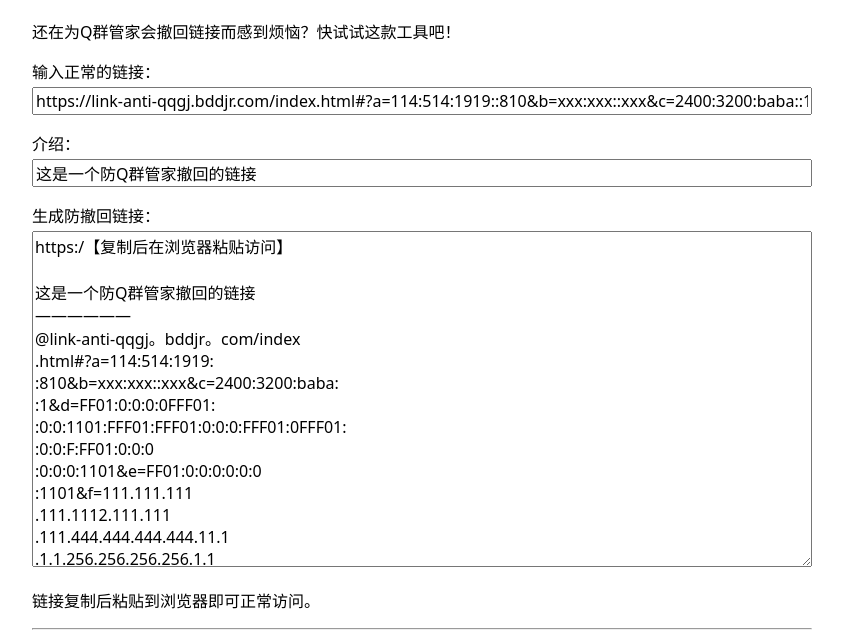
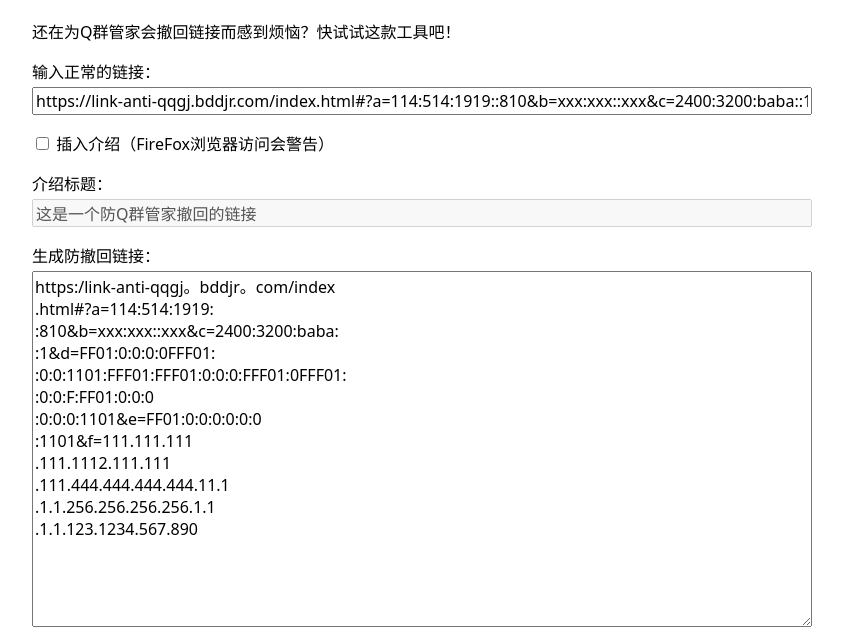
Before and after one commit to bddjr/link-anti-qqgj, a plain HTML site: page index.html in a window 1280 px wide. Shown: the part 70-713 px from the top of the page, without its empty margins (218-1061 px from the left). Drawn offline with Linux system fonts and the light colour scheme.

Commit message:
将插入介绍作为可选功能

```diff
--- a/index.html
+++ b/index.html
@@ -40,10 +40,10 @@
             resize: vertical;
         }
         #outputlink {
-            height: 330px;
+            height: 350px;
         }
         #sharethislink {
-            height: 104px;
+            height: 130px;
         }
         .disable_nodrop:disabled {
             cursor: no-drop;
@@ -71,13 +71,21 @@
         <noscript><h1 style="color:red;">请允许运行JavaScript以使用本工具。</h1></noscript>
         <p style="margin-bottom: 4px;">输入正常的链接：</p>
         <input type="text" id="inputlink" class="width_need_js disable_nodrop" disabled/>
-        <p style="margin-bottom: 4px;">介绍：</p>
+        <p>
+            <input type="checkbox" id="checkbox_need_description" disabled/>
+            <label for="checkbox_need_description">插入介绍（FireFox浏览器访问会警告）</label>
+        </p>
+        <p style="margin-bottom: 4px;">介绍标题：</p>
         <input type="text" id="inputdescription" class="width_need_js disable_nodrop" disabled/>
         <p style="margin-bottom: 4px;">生成防撤回链接：</p>
         <textarea type="text" id="outputlink" class="width_need_js disable_nodrop" readonly autocomplete="off" disabled></textarea>
         <p>链接复制后粘贴到浏览器即可正常访问。</p>
         <hr />
         <p style="margin-bottom: 4px;">分享该工具：</p>
+        <p style="margin: 6px 0;">
+            <input type="checkbox" id="sharethislink_checkbox_need_description" disabled/>
+            <label for="sharethislink_checkbox_need_description">插入介绍（FireFox浏览器访问会警告）</label>
+        </p>
         <textarea type="text" id="sharethislink" class="width_need_js disable_nodrop" readonly autocomplete="off" disabled></textarea>
         <hr />
         <p style="text-align: left;">
@@ -133,11 +141,13 @@
             for (let i of document.getElementsByClassName("width_need_js")) {
                 i.disabled = false;
             }
+            checkbox_need_description.disabled = false;
             // 函数，用于生成
             function outputlink_generator(){
-                console.log('outputlink input');
+                //console.log('outputlink input');
+                inputdescription.disabled = !checkbox_need_description.checked;
                 try {
-                    outputlink.value = link_anti_qqgj(inputlink.value, inputdescription.value);
+                    outputlink.value = link_anti_qqgj(inputlink.value, checkbox_need_description.checked, inputdescription.value);
                 }catch(e){
                     console.error(e);
                     outputlink.value = '生成失败';
@@ -146,10 +156,16 @@
             // 监视输入框的输入
             inputlink.addEventListener('input', outputlink_generator);
             inputdescription.addEventListener('input', outputlink_generator);
-            // 触发输入框的输入
-            inputlink.dispatchEvent(new Event('input'));
+            checkbox_need_description.addEventListener('click', outputlink_generator);
+            // 触发生成
+            outputlink_generator();
             // 分享该工具
-            sharethislink.value = link_anti_qqgj("https://link-anti-qqgj.bddjr.com", '链接防Q群管家撤回');
+            sharethislink_checkbox_need_description.disabled = false;
+            function sharethislink_generator(){
+                sharethislink.value = link_anti_qqgj("https://link-anti-qqgj.bddjr.com", sharethislink_checkbox_need_description.checked, '链接防Q群管家撤回');
+            }
+            sharethislink_checkbox_need_description.addEventListener('click', sharethislink_generator);
+            sharethislink_generator();
             // 鼠标选择输出框时自动全选
             for (let i of document.getElementsByTagName("textarea")){
                 i.addEventListener('focus', function(){
--- a/link_anti_qqgj.js
+++ b/link_anti_qqgj.js
@@ -1,10 +1,11 @@
 /**
  * @param {string} inputvalue
+ * @param {boolean} need_description
  * @param {string} description
  * @returns {string}
  */
-function link_anti_qqgj(inputvalue, description){
-    console.log('link_anti_qqgj');
+function link_anti_qqgj(inputvalue, need_description, description=''){
+    //console.log('link_anti_qqgj');
     // 除首尾空白符
     inputvalue = inputvalue.trim()
     const description_trim = description.trim();
@@ -40,16 +41,23 @@ function link_anti_qqgj(inputvalue, description){
         outurl.href = outurl.protocol;
     }
     // 插入介绍
-    outurl.href += "【复制后在浏览器粘贴访问】\n";
-    if (description_trim) {
-        outurl.href += "\n" + description + "\n";
+    if (need_description) {
+        if (outurl.protocol) outurl.href += "\n@\n   ";
+        if (description_trim) {
+            outurl.href += "" + description + "\n";
+            if (outurl.protocol) outurl.href += "   ";
+        }
+        outurl.href += "【复制后在浏览器粘贴访问】\n@\n";
     }
-    outurl.href += "——————\n@";
     // 主机名
     outurl.href += outurl.hostname;
     // 如果有端口号那么加上端口号
     if (url.port){
         outurl.href += ':' + url.port;
+    }
+    // 输入时没路径，且不需要插入介绍，跳过添加路径
+    if (!need_description && outurl.path === '/' && !/[/\\]$/.test(inputvalue)){
+        return outurl.href;
     }
     // 添加路径
     {
```
